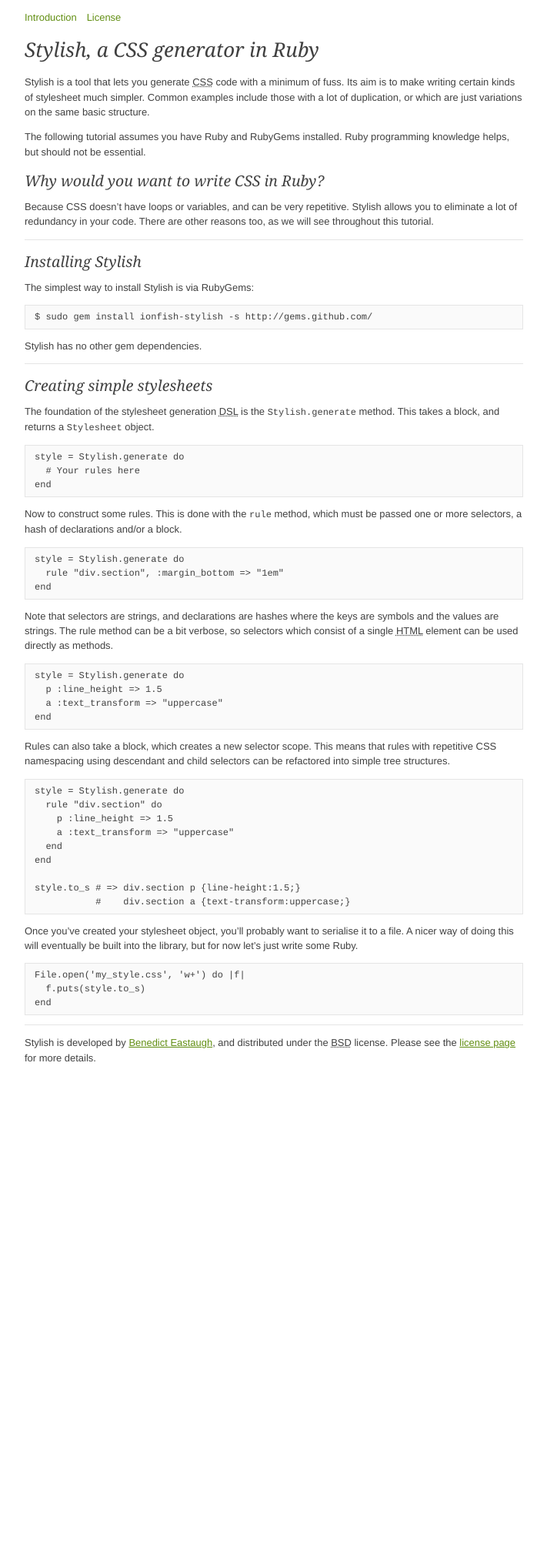
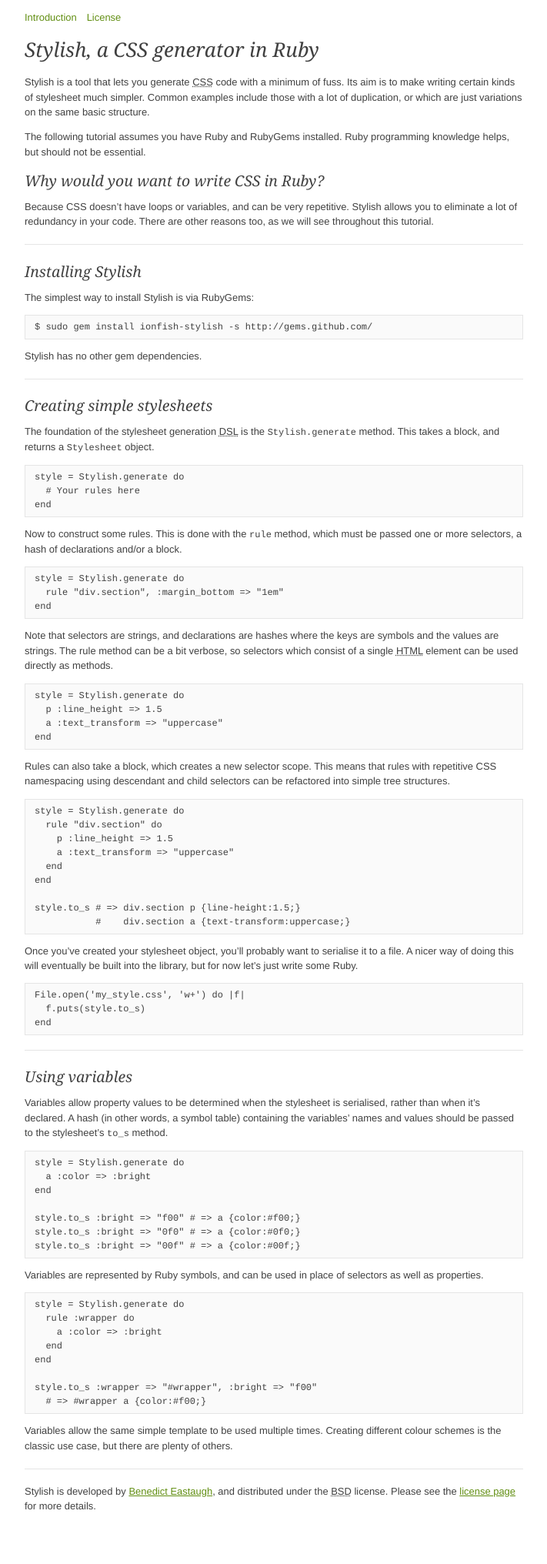
Before and after one commit to beastaugh/stylish, a Jekyll site: the page built from index.html, in a window 1280 px wide. Shown: the whole page at 77% size, without its empty margins (284-995 px from the left). Built offline with Jekyll 4.4.1, drawn with Linux system fonts in a browser that asks for light colours; before the commit the page ends 1449 px from its top, so only the background shows below that.

Commit message:
Document variable usage.

```diff
--- a/index.html
+++ b/index.html
@@ -97,3 +97,42 @@
   f.puts(style.to_s)
 end</code></pre>
 </div>
+
+<div class="section">
+  <h1>Using variables</h1>
+
+  <p>
+    Variables allow property values to be determined when the stylesheet is
+    serialised, rather than when it&#8217;s declared. A hash (in other words, a
+    symbol table) containing the variables&#8217; names and values should be
+    passed to the stylesheet&#8217;s <code>to_s</code> method.
+  </p>
+
+  <pre class="code"><code>style = Stylish.generate do
+  a :color => :bright
+end
+
+style.to_s :bright => "f00" # => a {color:#f00;}
+style.to_s :bright => "0f0" # => a {color:#0f0;}
+style.to_s :bright => "00f" # => a {color:#00f;}</code></pre>
+
+  <p>
+    Variables are represented by Ruby symbols, and can be used in place of
+    selectors as well as properties.
+  </p>
+
+  <pre class="code"><code>style = Stylish.generate do
+  rule :wrapper do
+    a :color => :bright
+  end
+end
+
+style.to_s :wrapper => "#wrapper", :bright => "f00"
+  # => #wrapper a {color:#f00;}</code></pre>
+
+  <p>
+    Variables allow the same simple template to be used multiple times.
+    Creating different colour schemes is the classic use case, but there are
+    plenty of others.
+  </p>
+</div>
--- a/style.css
+++ b/style.css
@@ -28,7 +28,7 @@
 /**
  * Content.
  */
-.section {margin-bottom:1em; border-bottom:1px solid #e5e5e5;}
+.section {margin-bottom:1.5em; border-bottom:1px solid #e5e5e5; padding-bottom:0.5em;}
 .section h1 {font-size:1.5em;}
 p {margin:0 0 1em 0;}
 
```
Also changed, not shown: _config.yml (deleted).
